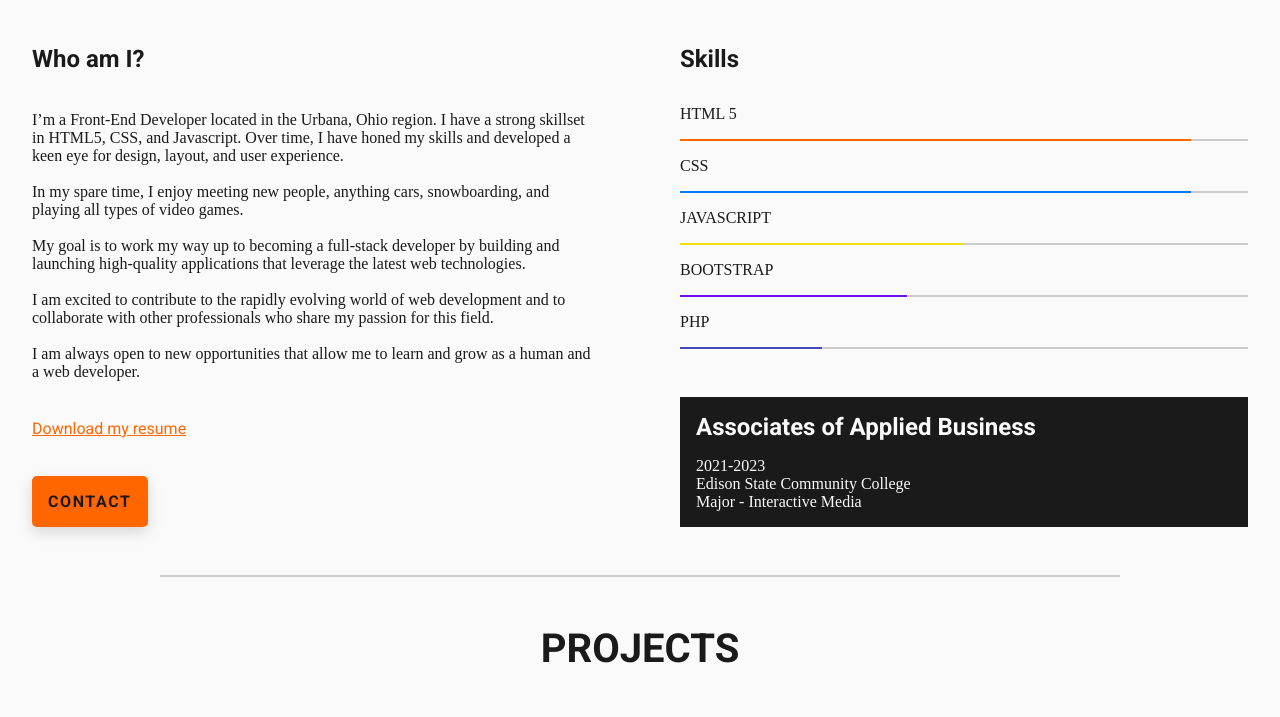
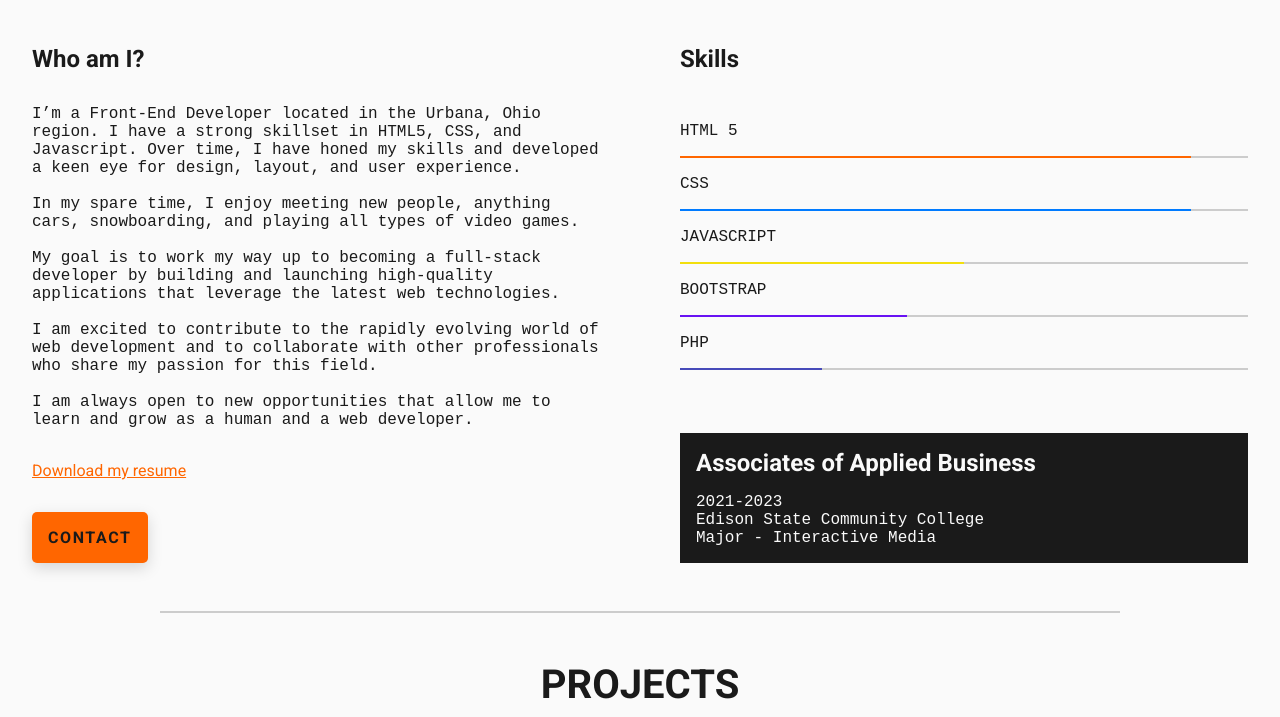
Before and after one commit to Ben-Hillman/Portfolio, a plain HTML site: page index.html in a window 1280 px wide. Shown: the part 996-1713 px from the top of the page. Drawn offline with Linux system fonts and the light colour scheme.

Commit message:
Update styles.css

```diff
--- a/styles.css
+++ b/styles.css
@@ -211,11 +211,11 @@ h1 {
 }
 
 .roboto {
-    font-family: var(--roboto-font);
+    font-family: var(--roboto-font), sans-serif;
 }
 
 .andale {
-    font-family: var(--andale-font);
+    font-family: var(--andale-font), monospace;
 }
 
 .uppercase {
```
